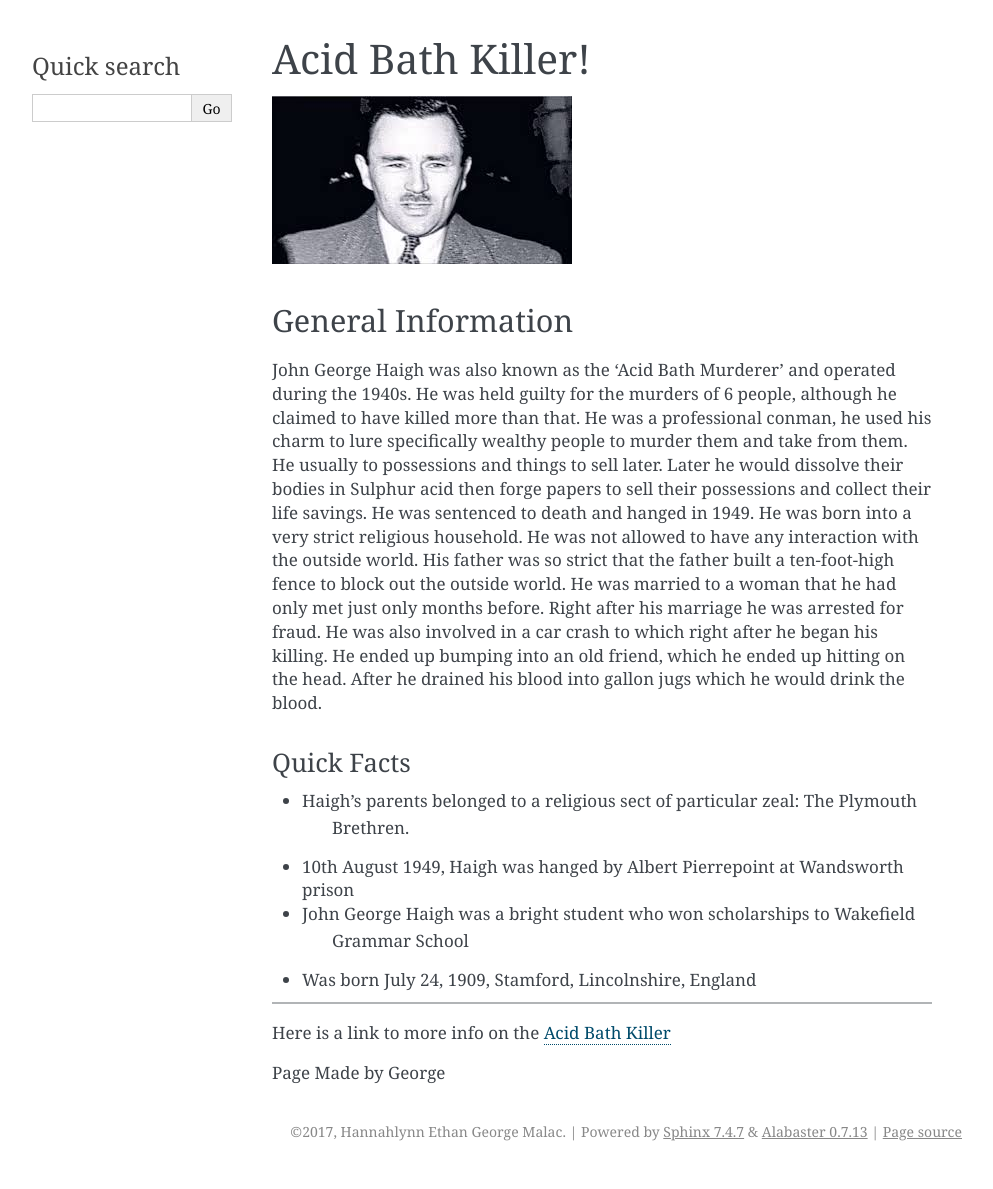
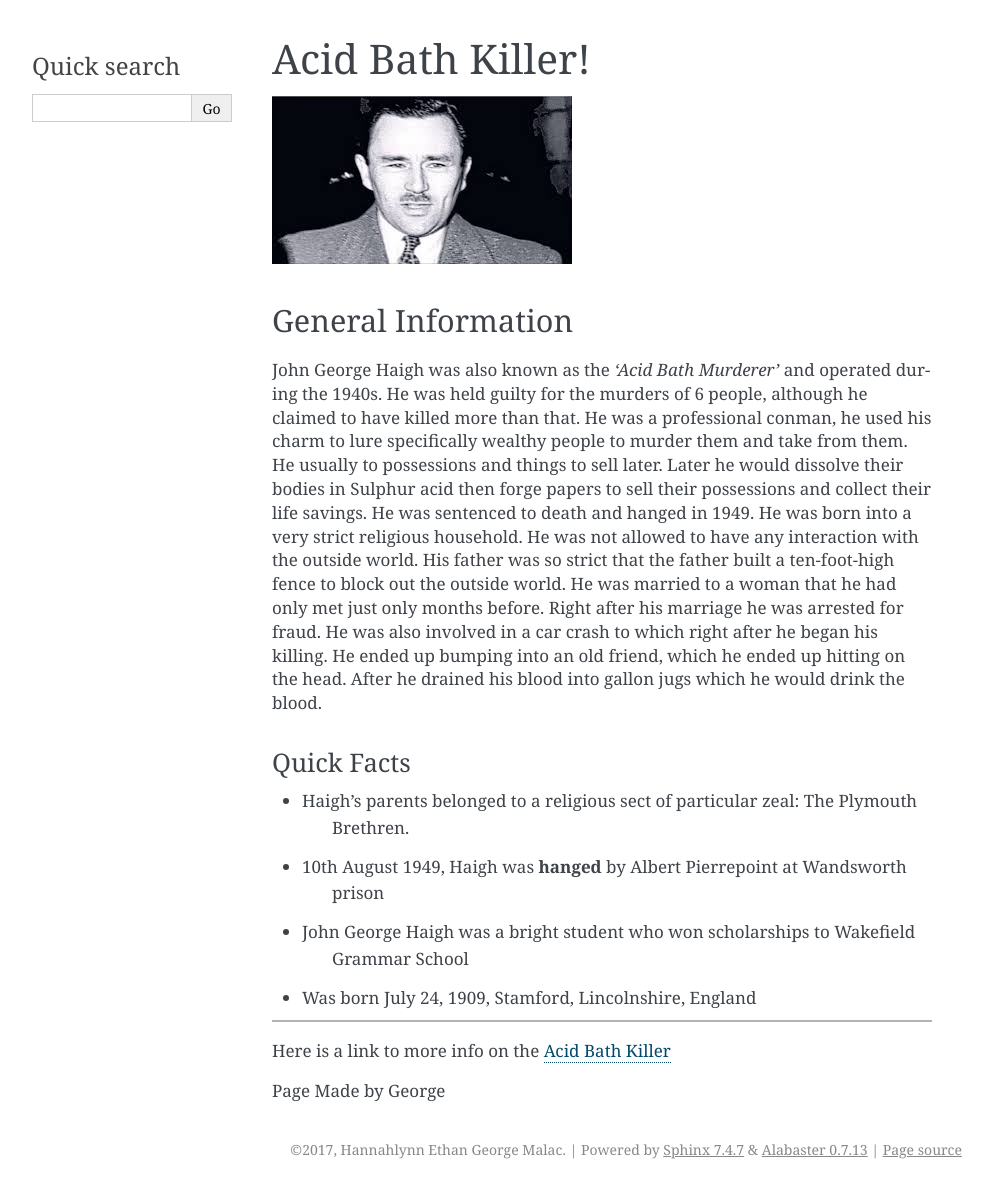
Before and after one commit to GeoSau/serial_killers, a Sphinx documentation site: the page built from source/acid_killer/index.rst, in a window 1280 px wide. Shown: the whole page, without its empty margins (148-1141 px from the left). Built offline with Sphinx 7.4.7, drawn with Linux system fonts in a browser that asks for light colours.

Commit message:
Minor changes

```diff
--- a/source/acid_killer/index.rst
+++ b/source/acid_killer/index.rst
@@ -7,10 +7,10 @@ Acid Bath Killer!
 
 General Information
 ~~~~~~~~~~~~~~~~~~~
-John George Haigh was also known as the ‘Acid Bath Murderer’ and operated during
-the 1940s. He was held guilty for the murders of 6 people, although he claimed
-to have killed more than that. He was a professional conman, he used his charm
-to lure specifically wealthy people to murder them and take from them. He
+John George Haigh was also known as the *‘Acid Bath Murderer’* and operated
+during the 1940s. He was held guilty for the murders of 6 people, although he
+claimed to have killed more than that. He was a professional conman, he used his
+charm to lure specifically wealthy people to murder them and take from them. He
 usually to possessions and things to sell later. Later he would dissolve their
 bodies in Sulphur acid then forge papers to sell their possessions and collect
 their life savings. He was sentenced to death and hanged in 1949. He was born
@@ -29,7 +29,8 @@ Quick Facts
 =======================================================
 * Haigh's parents belonged to a religious sect of particular zeal: The Plymouth
 	Brethren.
-* 10th August 1949, Haigh was hanged by Albert Pierrepoint at Wandsworth prison
+* 10th August 1949, Haigh was **hanged** by Albert Pierrepoint at Wandsworth
+	prison
 * John George Haigh was a bright student who won scholarships to Wakefield
 	Grammar School
 * Was born July 24, 1909, Stamford, Lincolnshire, England
--- a/source/casanova_killer/index.rst
+++ b/source/casanova_killer/index.rst
@@ -7,7 +7,7 @@ Casanova Killer
 
 General Information
 ~~~~~~~~~~~~~~~~~~~
-Paul John Knowles also known as the Casanova Killer. Knowles used his charm to
+Paul John Knowles also known as the *Casanova Killer*. Knowles used his charm to
 seduce people and sadly make them his victims. He killed a total of 18 people,
 although the count might be more. In fact, he states that he killed many more,
 and we will never know.  His victims included men, women and children: so no
@@ -15,8 +15,8 @@ real pattern to who he was going for next. The man from Florida was eventually
 killed by an FBI agent in 1974 when he was trying to escape. Only once did he
 attempt Necrophilia with one of his victims. He sexually assaulted 4 of his own
 18 victims. He also didn’t only stay in one state. He was actually killing
-people on a national scale for a short period time. His nickname came from the
-way he would use his charm to lure the people who he would later kill. Many
+people on a **national scale** for a short period time. His nickname came from
+the way he would use his charm to lure the people who he would later kill. Many
 people think that the rejection from his fiancé sparked the killings. Prior to
 killing many people, his fiancé rejected him. She rejected him because a Psychic
 told her not to marry him. He was also given up for adoption as a child, which
--- a/source/freeway_killer/index.rst
+++ b/source/freeway_killer/index.rst
@@ -7,7 +7,7 @@ Freeway Killer!
 
 General Information
 ~~~~~~~~~~~~~~~~~~~
-Bonin also known as the ‘Freeway Killer.' Between 1979 and 1980, he raped,
+Bonin also known as the *‘Freeway Killer.'* Between 1979 and 1980, he raped,
 tortured and murdered at least 21 young men. Bonin would dump their bodies along
 freeways in South California. After being held guilty for 14 of his killings, he
 was executed by lethal injection in 1996. His murderous side was seen when he
@@ -27,7 +27,7 @@ child. He killed more than 21 boys in as little as one year.
 =======================================================
 Quick Facts
 =======================================================
-* Once described as he most arch-evil person who ever existed by prosecutor
+* Once described as he most **arch-evil person** who ever existed by prosecutor
 * Age 10 Bonin was arrested for stealing vehicle license plates
 * Named *Freeway Killer* due to the fact that the majority of his victims'
 	bodies were discovered alongside numerous freeways
--- a/source/lobster_boy/index.rst
+++ b/source/lobster_boy/index.rst
@@ -7,7 +7,7 @@ Killer Lobster Boy!
 
 General Information
 ~~~~~~~~~~~~~~~~~~~
-Grady Stiles also known as ‘The Lobster Boy,’ was born in Pittsburg. He was
+Grady Stiles also known as *‘The Lobster Boy,’* was born in Pittsburg. He was
 part of the side show performing during carnival season. He was a performer
 because of his deformities. He had ectrodactyly, which was when the toes would
 combine to form lobster like claws, this affected both his hands and his feet.
@@ -27,7 +27,7 @@ even though at a physical disadvantage, killed the boyfriend.
 Quick Facts
 =======================================================
 * Maria, and her son-in-law Harry Newman, hired a 19-year-old sideshow performer
-	 to kill Stiles for $1500
+	 to kill Stiles for **$1500**
 * Stiles shot and killed his oldest daughter’s fiance on the eve of their
 	wedding
 * Grady was married twice and had four children
```
